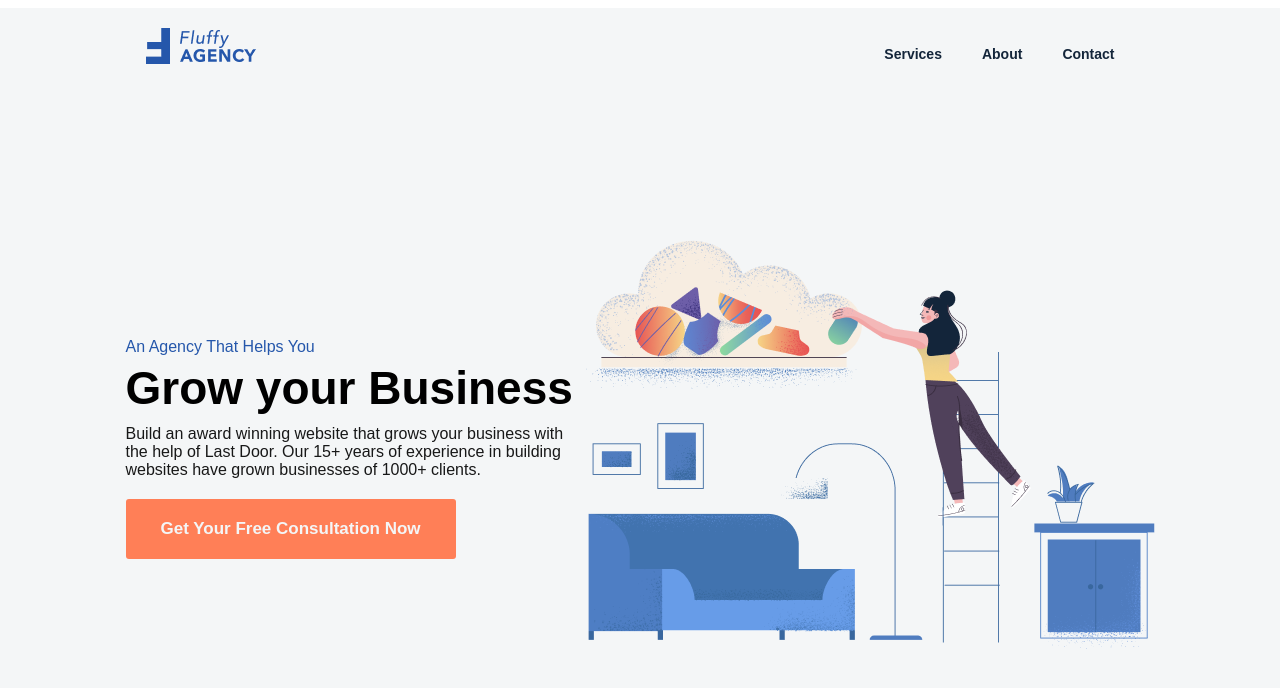
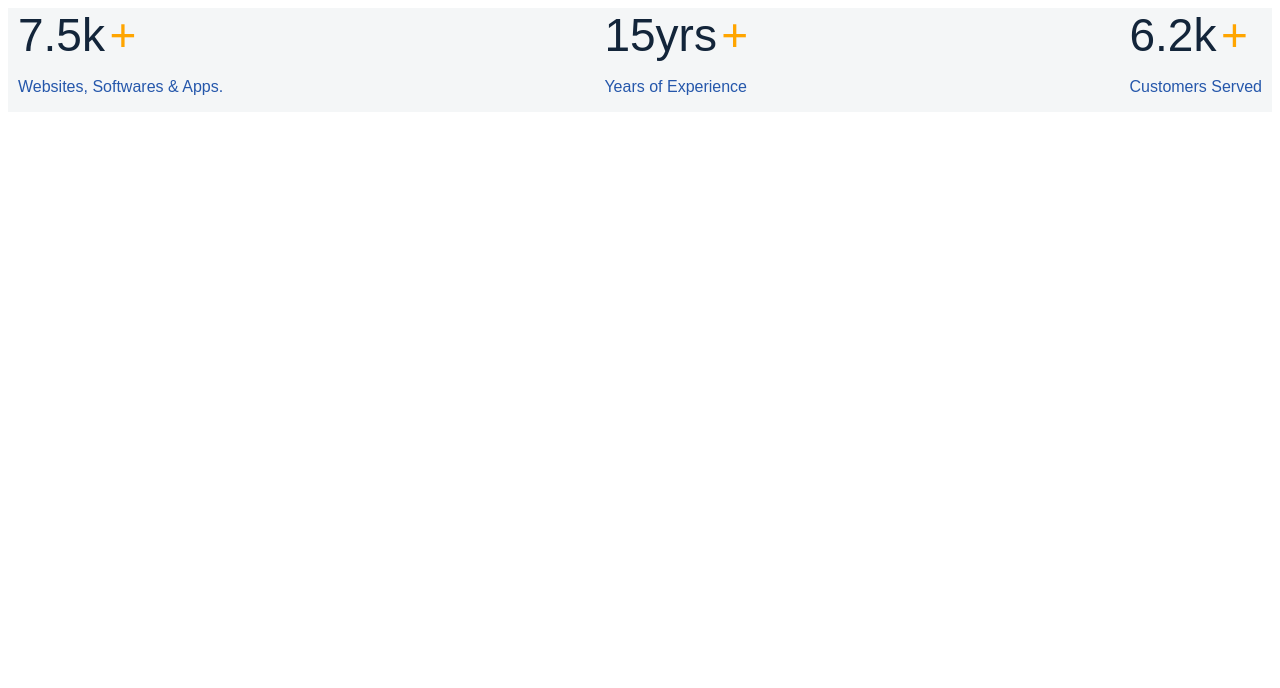
Before and after one commit to BE-SE-Front-End/fluffy-agency, a plain HTML site: page index.html in a window 1280 px wide. Drawn offline with Linux system fonts and the light colour scheme; a web font is replaced by a local one.

Commit message:
ahsan-kpi

```diff
--- a/index.html
+++ b/index.html
@@ -6,56 +6,26 @@
   <meta http-equiv="X-UA-Compatible" content="IE=edge" />
   <meta name="viewport" content="width=device-width, initial-scale=1.0" />
   <link rel="stylesheet" href="styles/style.css" />
-  <link href="https://fonts.cdnfonts.com/css/avenir-next-lt-pro" rel="stylesheet">
+  <link href="https://fonts.cdnfonts.com/css/avenir" rel="stylesheet">
   <title>Fluffy Agency</title>
 </head>
 
 <body>
-  <div class="top-wrapper">
-    <header class="header">
-      <div class="header__logo">
-        <img src="images/logo.png" alt="Logo">
-      </div>
-      <div class="header__menu links">
-        <div class="links">Services</div>
-        <div class="links">About</div>
-        <div class="links">Contact</div>
-      </div>
-    </header>
-
-    <section class="main">
-      <div class="main__info-block business-info">
-        <div class="business-info__header">An Agency That Helps You</div>
-        <div class="business-info__title">Grow your Business</div>
-        <div class="business-info__description">Build an award winning website that grows your business with the help of
-          Last Door. Our 15+ years of experience in building websites have grown businesses of 1000+ clients.</div>
-        <div class="business-info__button">Get Your Free Consultation Now</div>
-      </div>
-      <div class="main__img">
-        <img src="images/uploading-illustration.png" alt="Uploading">
-      </div>
-    </section>
-  </div>
-  <section class="services">
-    <div class="services__tip"></div>
-    <div class="services__title"></div>
-
-    <div class="services__items-block">
-      <div class="service-info">
-        <div class="service-info__icon"></div>
-        <div class="service-info__text"></div>
-        <div class="service-info__description"></div>
-      </div>
-      <div class="service-info">
-        <div class="service-info__icon"></div>
-        <div class="service-info__text"></div>
-        <div class="service-info__description"></div>
-      </div>
-      <div class="service-info">
-        <div class="service-info__icon"></div>
-        <div class="service-info__text"></div>
-        <div class="service-info__description"></div>
-      </div>
+  <section class="kpi">
+    <div class="kpi__content-block">
+      <span class="kpi__heading">7.5k</span>
+      <span class="kpi__heading kpi__heading-orange">+</span>
+      <p class="kpi__body">Websites, Softwares & Apps.</p>
+    </div>
+    <div class="kpi__content-block">
+      <span class="kpi__heading">15yrs</span>
+      <span class="kpi__heading kpi__heading-orange">+</span>
+      <p class="kpi__body">Years of Experience</p>
+    </div>
+    <div class="kpi__content-block">
+      <span class="kpi__heading">6.2k</span>
+      <span class="kpi__heading kpi__heading-orange">+</span>
+      <p class="kpi__body">Customers Served</p>
     </div>
   </section>
 </body>
--- a/styles/style.scss
+++ b/styles/style.scss
@@ -3,100 +3,32 @@ body {
   justify-content: center;
 }
 
-.top-wrapper {
-  width: 1440px;
-  height: 810px;
+.kpi {
+  max-width: 1440px;
+  width: 100%;
   background-color: #F4F6F7;
-}
-
-.header {
-  display: flex;
-  justify-content: space-between;
-  margin-right: 135px;
-  margin-left: 135px;
-
-  &__logo {
-    padding: 20px;
-  }
-
-  &__menu {
-    display: flex;
-    justify-content: space-evenly;
-  }
-}
-
-.links {
-  font-family: 'Avenir Next LT Pro', sans-serif;
-  font-size: 14px;
-  font-weight: bold;
-  color: #13253A;
-  line-height: 12px;
-  padding: 20px;
-}
-
-.main {
   display: flex;
   justify-content: space-between;
   align-items: center;
-  margin-top: 140px;
-  margin-right: 135px;
-  margin-left: 135px;
+  flex-wrap: wrap;
+  font-family: 'Avenir', sans-serif;
 
-  &__info-block {
-    width: 460px;
-    display: flex;
-    flex-direction: column;
-    flex-wrap: wrap;
+  &__content-block{
+    margin-right: 10px;
+    margin-left: 10px;
   }
 
-  &__img {
+  &__heading {
+    font-size: 46px;
+    color: #13253A;
+  }
 
+  &__heading-orange {
+    color: orange;
+  }
+
+  &__body {
+    font-size: 16px;
+    color: #2557AB;
   }
 }
-
-.business-info {
-  font-family: 'Avenir Next LT Pro', sans-serif;
-
-  &__header {
-    font-size: 16px;
-    padding-bottom: 5px;
-    color: #2557AB;
-  }
-
-  &__title {
-    font-size: 46px;
-    font-weight: 640;
-    padding-bottom: 10px;
-  }
-
-  &__description {
-    font-size: 16px;
-    padding-bottom: 20px;
-    opacity: 0.9;
-    font-weight: 400;
-  }
-
-  &__button {
-    width: 330px;
-    height: 60px;
-    display: flex;
-    justify-content: center;
-    align-items: center;
-    font-size: 17px;
-    font-weight: 600;
-    color: #F4F6F7;
-    background-color: #FF7F57;
-    border-radius: 3px;
-    cursor: pointer;
-  }
-}
-
-.services {
-  &__tip {}
-
-  &__title {}
-
-  &__items-block {}
-}
-
-.service-info {}
```
Also changed, not shown: images/logo.png (deleted), images/uploading-illustration.png (deleted), styles/style.css, 1 other file.
